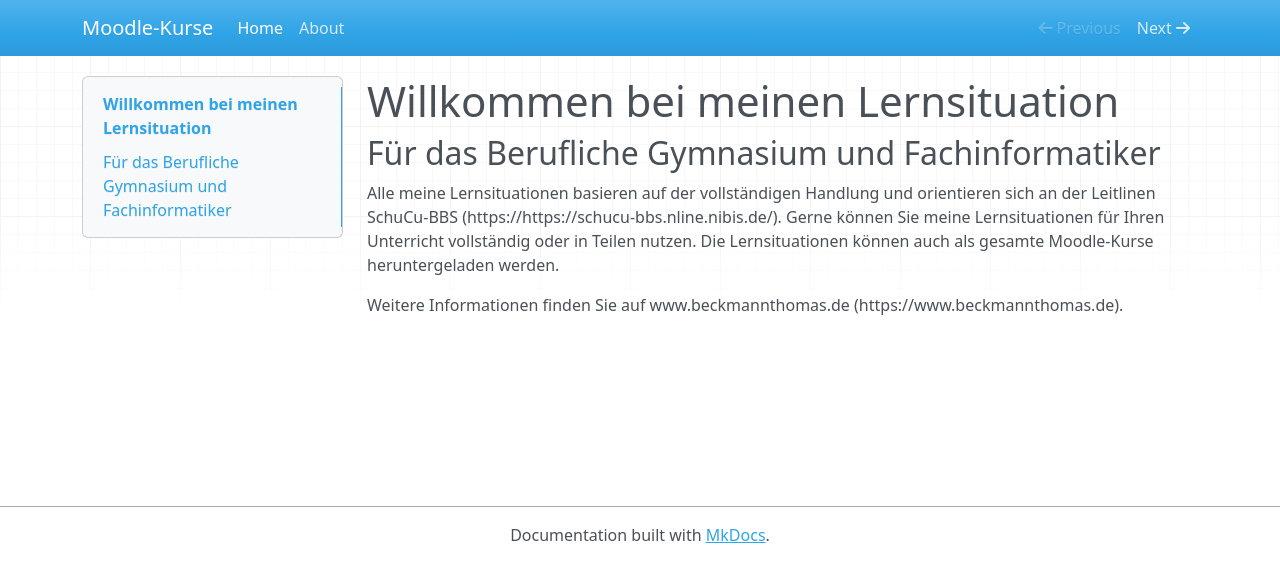
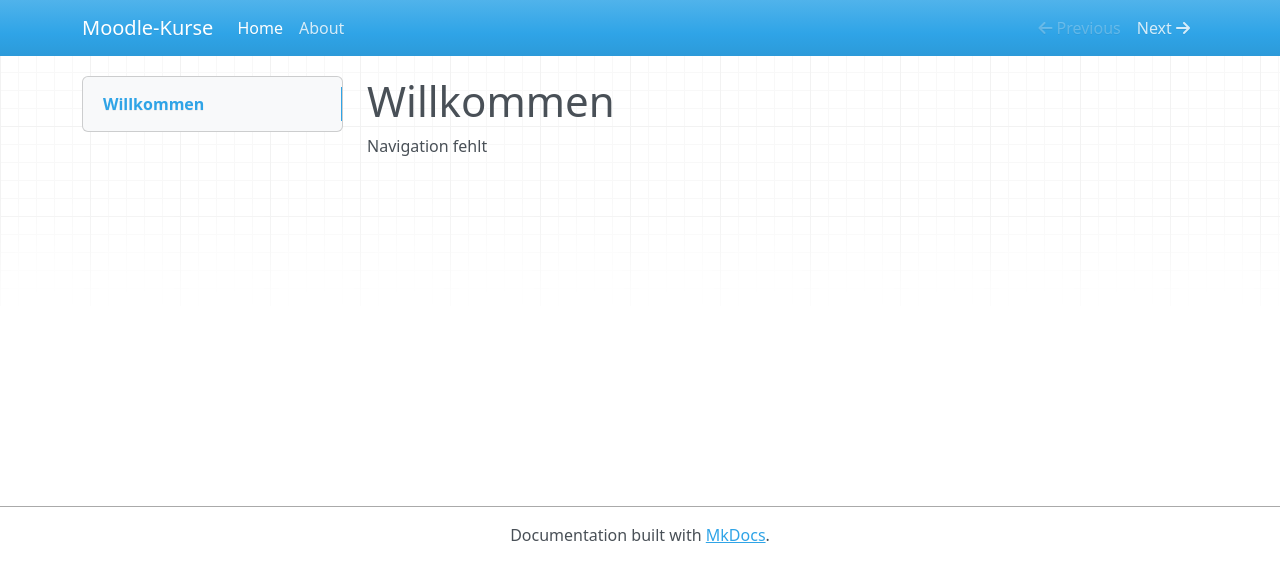
Before and after one commit to ThomasBeckmann/test, an MkDocs documentation site: the page built from docs/index.md, in a window 1280 px wide. Shown: the top 582 px of the page. Built offline with MkDocs 1.6.1, drawn with Linux system fonts in a browser that asks for light colours; nearby versions of some CDN libraries.

Commit message:
Update index.md

```diff
--- a/docs/index.md
+++ b/docs/index.md
@@ -1,17 +1,3 @@
-# Willkommen bei meinen Lernsituation
+# Willkommen
 
-## Für das Berufliche Gymnasium und Fachinformatiker
-
-
-
-Alle meine Lernsituationen basieren auf der vollständigen Handlung und orientieren sich an der Leitlinen SchuCu-BBS (https://https://schucu-bbs.nline.nibis.de/). Gerne können Sie meine Lernsituationen für Ihren Unterricht vollständig oder in Teilen nutzen. Die Lernsituationen können auch als gesamte Moodle-Kurse heruntergeladen werden.
-
-
-
-
-
-
-
-
-
-Weitere Informationen finden Sie auf www.beckmannthomas.de (https://www.beckmannthomas.de).
+Navigation fehlt
```
